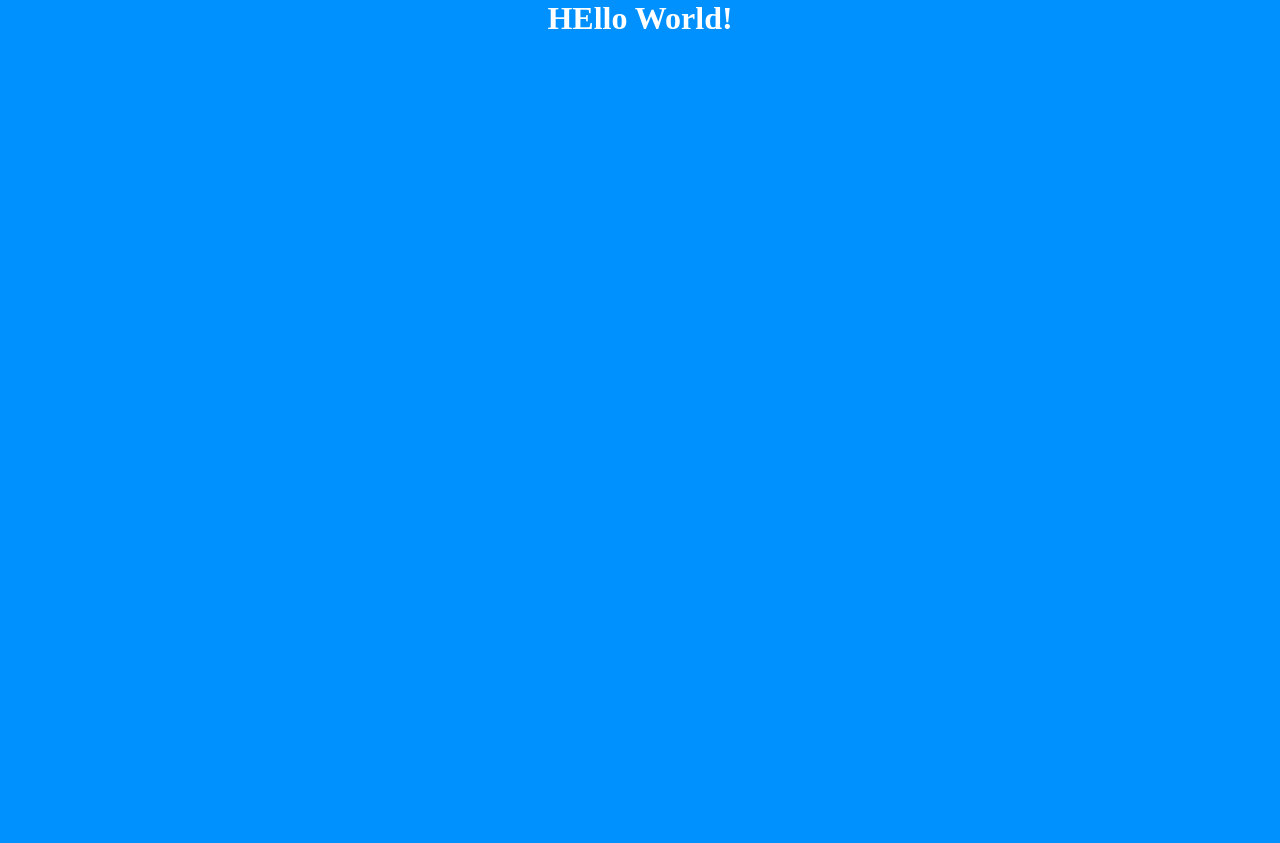
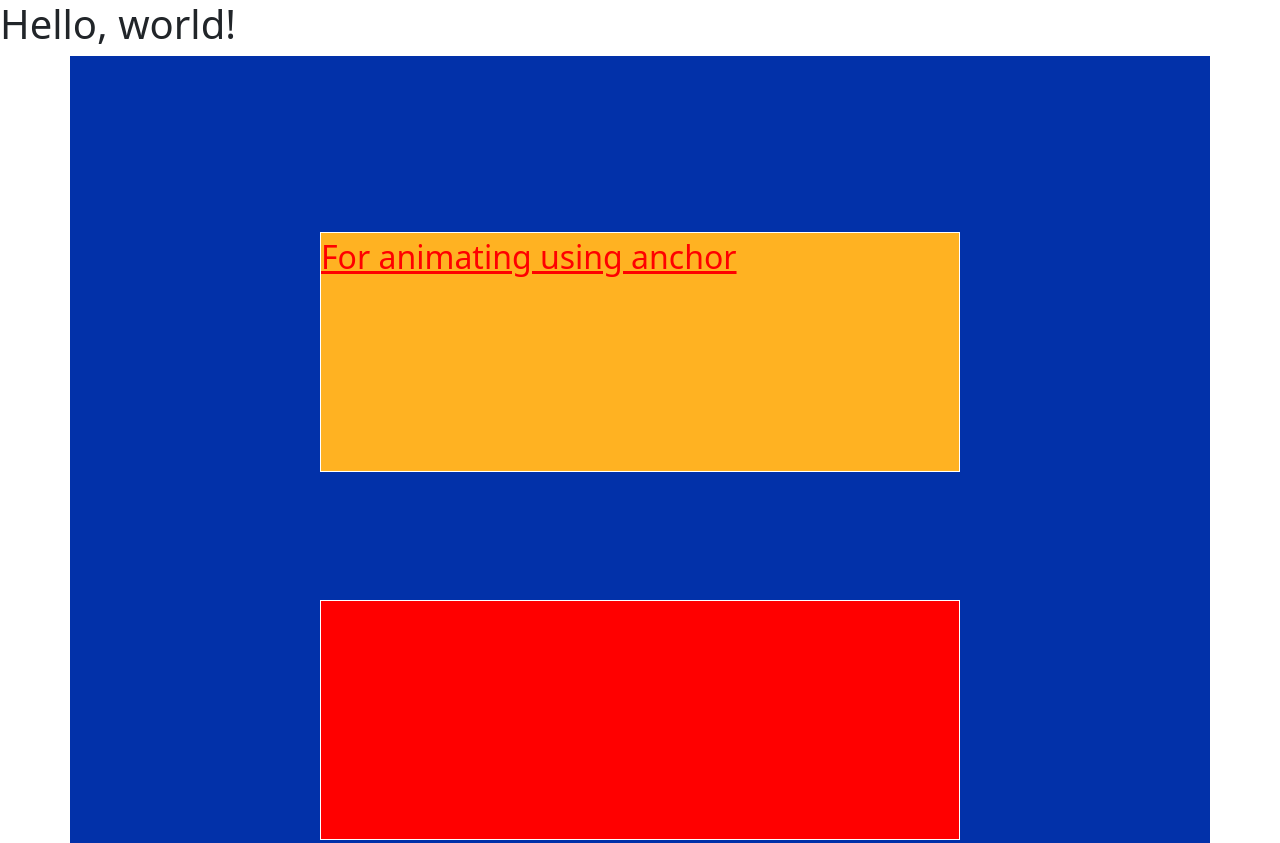
Before and after one commit to PradeepS1ngh/PracticeWork, a plain HTML site: page Scroller/index.html in a window 1280 px wide. Shown: the top 843 px of the page. Before the commit the page ends 800 px from the top, so only its background shows below. Drawn offline with nearby package versions, Linux system fonts and the light colour scheme.

Commit message:
Scroll Effect

```diff
--- a/Scroller/index.html
+++ b/Scroller/index.html
@@ -1,14 +1,51 @@
-<!DOCTYPE html>
+<!doctype html>
 <html lang="en">
+
 <head>
-    <meta charset="UTF-8">
-    <meta name="viewport" content="width=device-width, initial-scale=1.0">
-    <title>Document</title>
+    <!-- Required meta tags -->
+    <meta charset="utf-8">
+    <meta name="viewport" content="width=device-width, initial-scale=1">
 
-    <link rel="stylesheet" href="style.css">
+
+
+    <!-- Style AOS file for animating Scrolling -->
+    <link rel="stylesheet" href="https://unpkg.com/aos@next/dist/aos.css" />
+
+    <!-- Bootstrap CSS -->
+    <link href="https://cdn.jsdelivr.net/npm/bootstrap@5.0.0-beta2/dist/css/bootstrap.min.css" rel="stylesheet"
+        integrity="sha384-BmbxuPwQa2lc/FVzBcNJ7UAyJxM6wuqIj61tLrc4wSX0szH/Ev+nYRRuWlolflfl" crossorigin="anonymous">
+
+    <link rel="stylesheet" href="/css/style.css">
+    <title>Hello, world!</title>
 </head>
+
 <body>
-    <h1>HEllo World!</h1>
-    <script src='./script.js'></script>
+    <h1>Hello, world!</h1>
+
+    <div class="container">
+        <div class="box b1" data-aos="fade-right"><a href="https://codepen.io/michalsnik/pen/EyxoNm">For animating using anchor</a> </div>
+        <div class="box b2" data-aos="fade-right"></div>
+        <div class="box b3" data-aos="fade-right"></div>
+        <div class="box b4" data-aos="fade-right"></div>
+        <div class="box b5" data-aos="fade-right"></div>
+    </div>
+
+    <!-- Option 1: Bootstrap Bundle with Popper -->
+    <script src="https://cdn.jsdelivr.net/npm/bootstrap@5.0.0-beta2/dist/js/bootstrap.bundle.min.js"
+        integrity="sha384-b5kHyXgcpbZJO/tY9Ul7kGkf1S0CWuKcCD38l8YkeH8z8QjE0GmW1gYU5S9FOnJ0"
+        crossorigin="anonymous"></script>
+
+    <!-- Script AOS file for animating Scrolling -->
+    <script src="https://unpkg.com/aos@next/dist/aos.js"></script>
+    <script>
+        AOS.init({
+            duration: 800, // values from 0 to 3000, with step 50ms
+            easing: 'ease', // default easing for AOS animations
+        });
+    </script>
+
+
+    <script src="./script.js"></script>
 </body>
+
 </html>
--- /dev/null
+++ b/Scroller/style.scss
@@ -0,0 +1,28 @@
+
+
+a{
+    color: red;
+    font-size: 2rem;
+
+}
+
+.container{
+    width: 90vw;
+    margin: auto;
+    height: auto;
+    background-color: rgb(2, 49, 169);
+    padding: 3rem;
+
+    .box{
+        width: 50vw;
+        margin: 8rem auto;
+        height: 30vh;
+        border: 1px solid white;
+        background-color: rgb(255, 178, 34);
+
+        &:nth-child(even){
+            background-color: red;
+        }
+    }
+
+}
```
Also changed, not shown: Scroller/css/style.css (added), Scroller/style.css (deleted), 1 other file.
